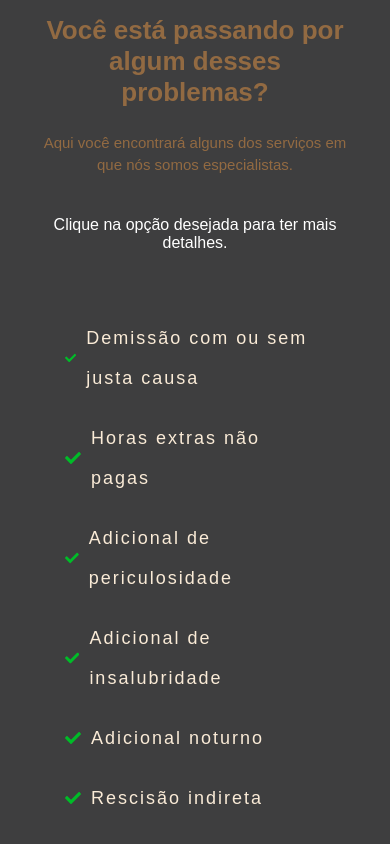
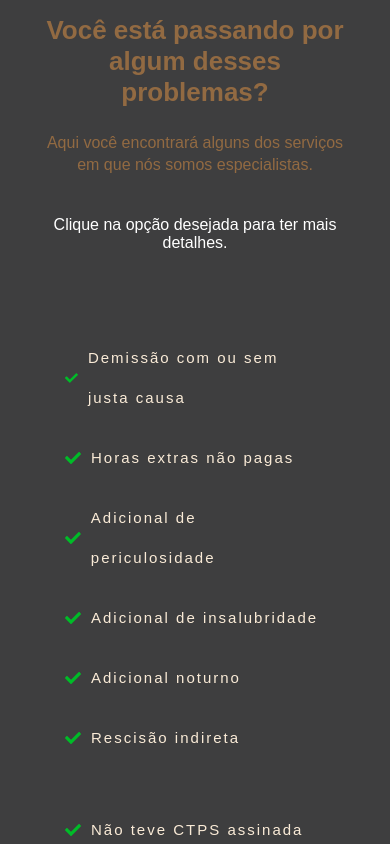
Before and after one commit to moisesgui/abelardocastelobranco.github.io, a React (Create React App) app: page / in a window 390 px wide. Shown: the part 1580-2424 px from the top of the page. Built offline with nearby package versions, Linux system fonts and the light colour scheme; a web font is replaced by a local one.

Commit message:
[fix]Course page dimentions

```diff
--- a/src/Shared/Components/Course/Course.js
+++ b/src/Shared/Components/Course/Course.js
@@ -10,10 +10,7 @@ const Course = () => {
       <p class="course-title">
         Aqui você encontrará alguns dos serviços em que nós somos especialistas.
       </p>
-      <div>
-
-      <span>Clique na opção desejada para ter mais detalhes.</span>
-      </div>
+        <span>Clique na opção desejada para ter mais detalhes.</span>
       <div class="course-container" data-aos="fade-up" data-aos-anchor-placement="top-bottom">
         <div>
           <div class="course-item">
--- a/src/Shared/Components/Course/Couse.style.css
+++ b/src/Shared/Components/Course/Couse.style.css
@@ -19,7 +19,7 @@
 .course-container {
 	display: flex;
 	justify-content: space-evenly;
-	margin: 40px 0px;
+	margin: 60px 0 20px;
 }
 .course h1{
 	color: #926a42;
@@ -90,12 +90,16 @@
 		line-height: 40px;
 		font-size: 16px;
 	}
+	.course-item a {
+		font-size: 15px
+	}
+
 	.course h1 {
 		font-size: 26px;
 		margin-bottom: 14px;
 	}
-	.course-title {
-		font-size: 15px;
+	.course span {
+		font-size: 16px;
 	}
 	.course-container {
 		flex-direction: column;
```
